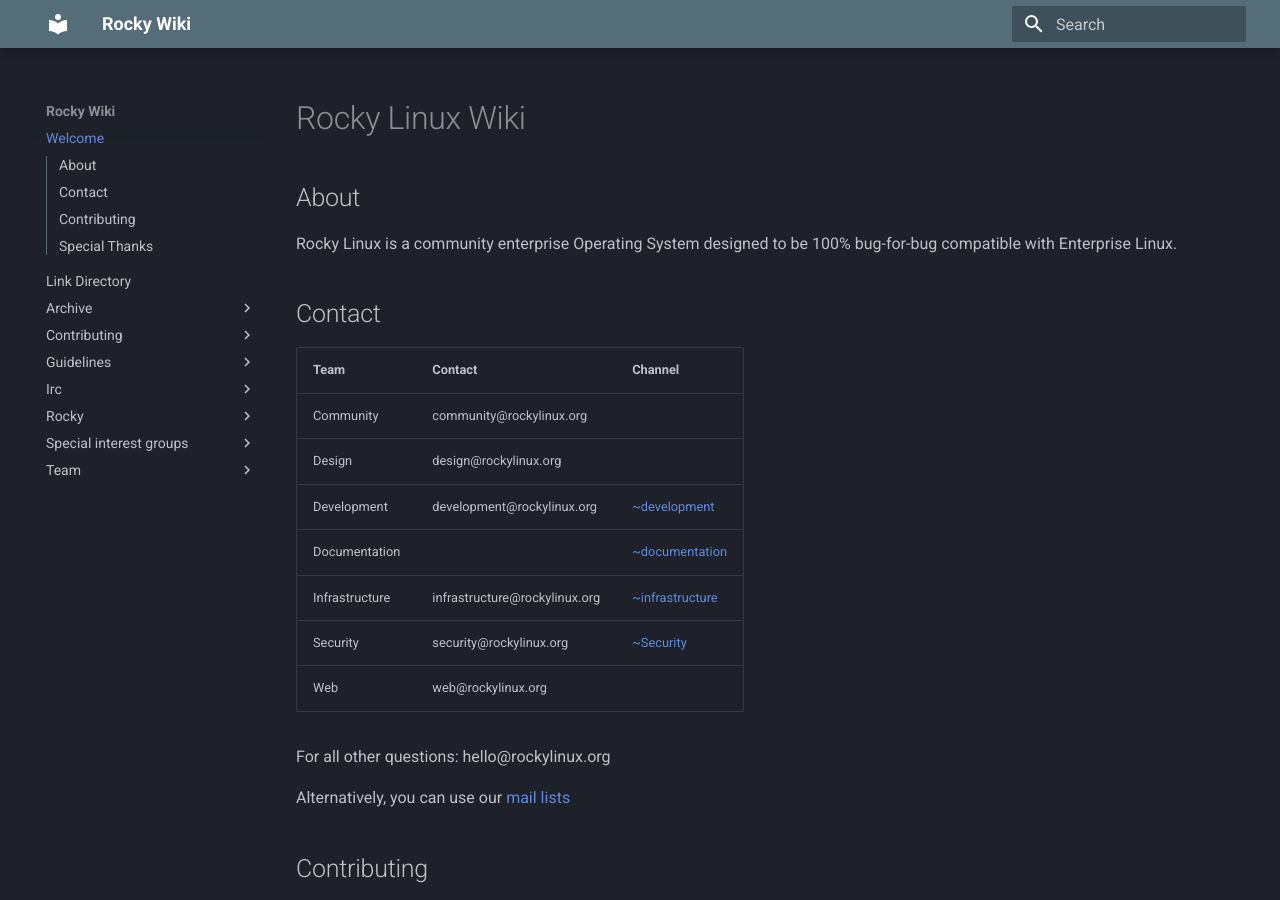
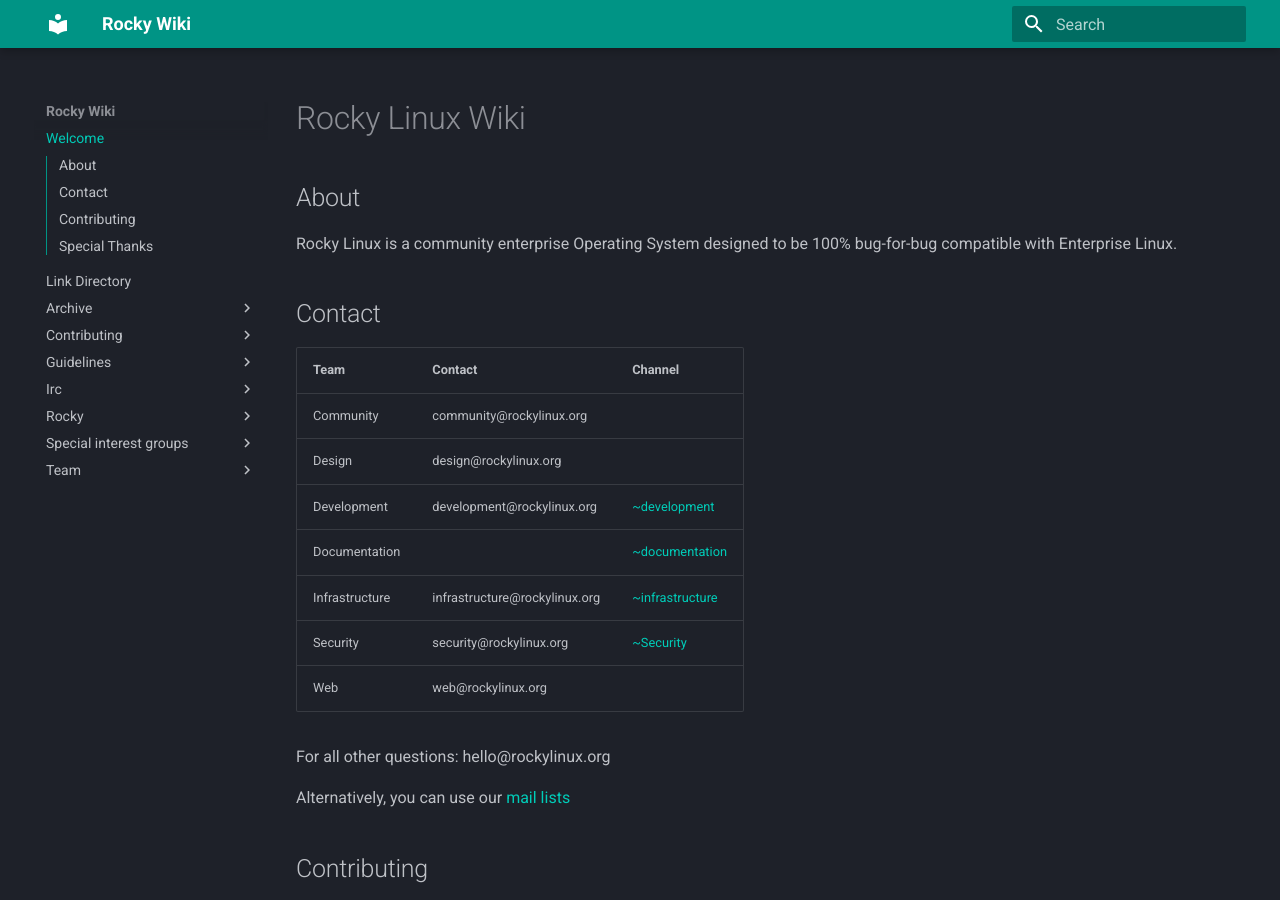
Before and after one commit to rocky-linux/wiki.rockylinux.org, an MkDocs documentation site: the page built from docs/index.md, in a window 1280 px wide and 900 px high. Built offline with MkDocs 1.6.1 and Material for MkDocs 9.7.7, drawn with Linux system fonts in a browser that asks for light colours.

Commit message:
switch to material temporarily

```diff
--- a/mkdocs.yml
+++ b/mkdocs.yml
@@ -5,7 +5,7 @@
   name: material
   palette:
     scheme: slate
-    primary: blue grey
+    primary: teal
     accent: teal
   highlightjs: true
   hljs_languages:
```
